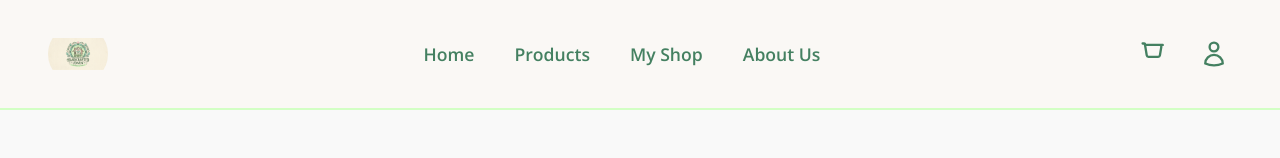
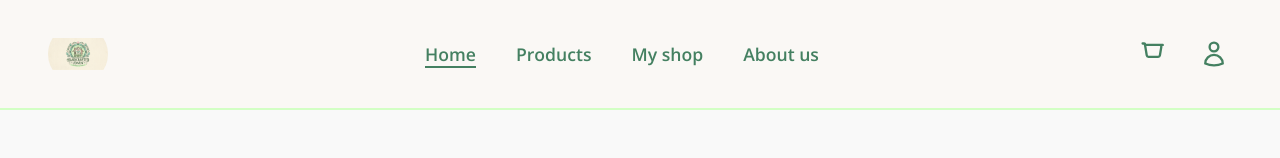
Before and after one commit to smondragondev/handcrafted-haven, a Next.js app: page / in a window 1280 px wide. Shown: the top 158 px of the page. Built offline with nearby package versions, Linux system fonts and the light colour scheme; no server answers; the database is empty; what @vercel/functions would draw is missing.

Commit message:
Add navigation menu component and update layout to include it

```diff
--- /dev/null
+++ b/src/app/components/Navigation.tsx
@@ -0,0 +1,32 @@
+'use client'
+
+import Link from "next/link";
+import { usePathname } from "next/navigation";
+import styles from "../layout.module.css"; // Importing your CSS module
+
+export default function NavMenu() {
+  const pathName = usePathname();
+  const navLinks = [
+    { href: "/", name: "Home" },
+    { href: "/products", name: "Products" },
+    { href: "/my-shop", name: "My shop" },
+    { href: "/about-us", name: "About us" },
+  ];
+  return (
+    <>
+      {/* Middle: Centered Navigation Links (Hidden automatically on Mobile) */}
+      <ul className={styles.navLinks}>
+        {navLinks.map((navlink) => {
+          const isActive = pathName === navlink.href;
+          return (
+            <li key={navlink.href}>
+              <Link className={isActive ? `${styles.active}` : ""} href={navlink.href}>
+                {navlink.name}
+              </Link>
+            </li>
+          );
+        })}
+      </ul>
+    </>
+  );
+}
--- a/src/app/layout.module.css
+++ b/src/app/layout.module.css
@@ -51,6 +51,16 @@
 
 .navLinks a:hover {
     color: #1b4332;
+}
+
+.navLink {
+    color: #448061;
+    text-decoration: none;
+}
+
+.active {
+    border-bottom: 2px solid #448061;
+    font-weight: bold;
 }
 
 /* --- RIGHT SECTION: UTILITY ICONS --- */
--- a/src/app/layout.tsx
+++ b/src/app/layout.tsx
@@ -6,6 +6,7 @@ import Link from "next/link";
 import pageStyles from './page.module.css'
 import Image from 'next/image'
 import MobileMenu from "./components/MobileMenu";
+import NavMenu from "./components/Navigation";
 
 export const metadata: Metadata = {
   title: "Handcrafted haven app",
@@ -17,6 +18,7 @@ export default function RootLayout({
 }: {
   children: React.ReactNode;
 }) {
+
   return (
     <html lang="en">
       <body className={`${openSans.className}`} style={{ display: 'flex', flexDirection: 'column', minHeight: '100vh', margin: 0 }}>
@@ -38,14 +40,7 @@ export default function RootLayout({
             />
           </div>
 
-          {/* Middle: Centered Navigation Links (Hidden automatically on Mobile) */}
-          <ul className={styles.navLinks}>
-            <li><Link href="/">Home</Link></li>
-            <li><Link href="/products">Products</Link></li>
-            <li><Link href="/my-shop">My Shop</Link></li>
-            <li><Link href="/about-us">About Us</Link></li>
-          </ul>
-
+          <NavMenu />
           {/* Right: Shopping Cart & Profile Icons */}
           <div className={styles.navUtilities}>
             {/* Shopping Cart Logo */}
```
